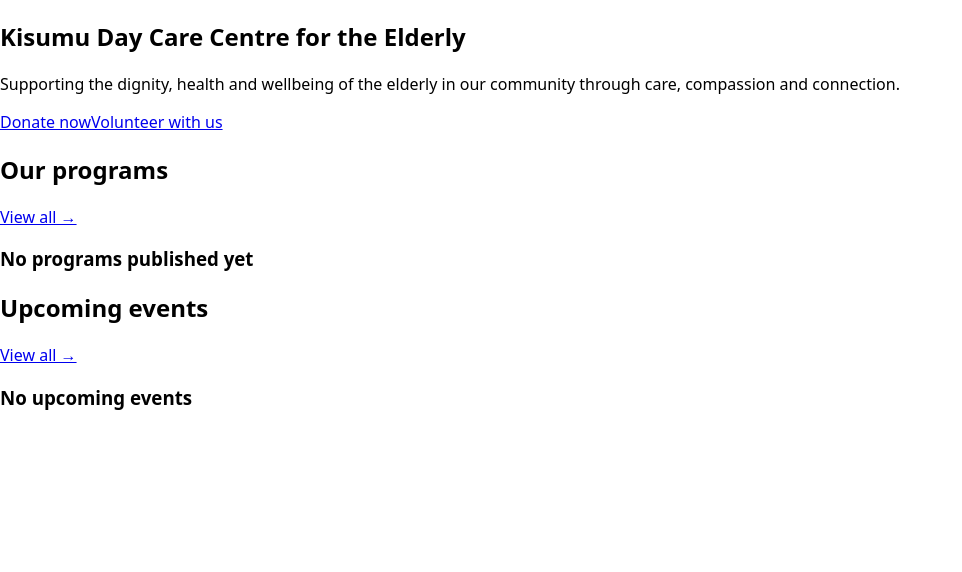
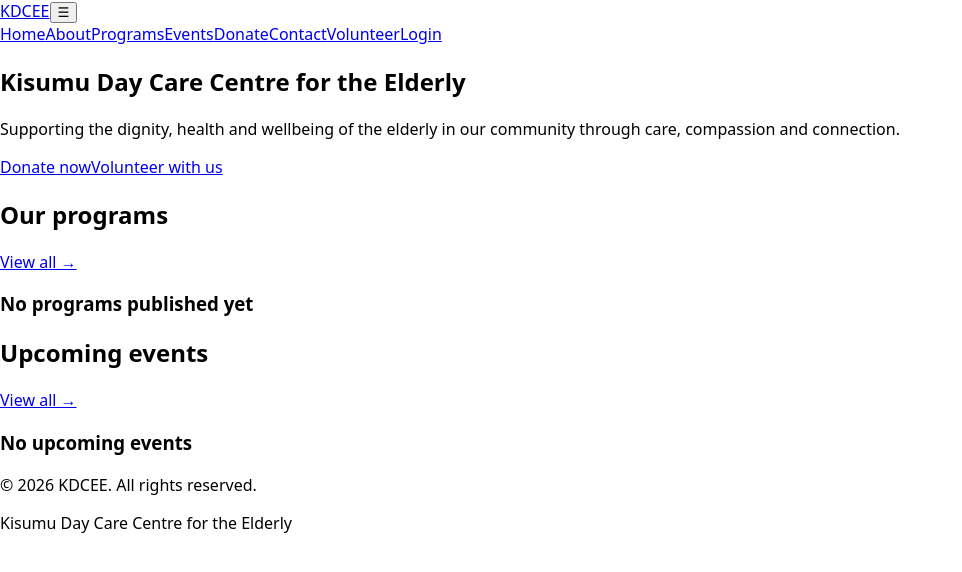
Before and after one commit to ayiekoderrick-8068/kdcce-group-project, a React (Vite) app in the folder frontend/: page / in a window 1280 px wide. Shown: the top 572 px of the page, without its empty margins (0-962 px from the left). Built offline with nearby package versions, Linux system fonts and the light colour scheme.

Commit message:
Add Navbar and Footer to PublicLayout component

```diff
--- a/frontend/src/layouts/PublicLayout.jsx
+++ b/frontend/src/layouts/PublicLayout.jsx
@@ -1,5 +1,15 @@
 import { Outlet } from 'react-router-dom'
+import Navbar from '../components/navigation/Navbar'
+import Footer from '../components/navigation/Footer'
 
 export default function PublicLayout() {
-  return <Outlet />
+  return (
+    <div className="public-layout">
+      <Navbar />
+      <main className="public-main">
+        <Outlet />
+      </main>
+      <Footer />
+    </div>
+  )
 }
```
